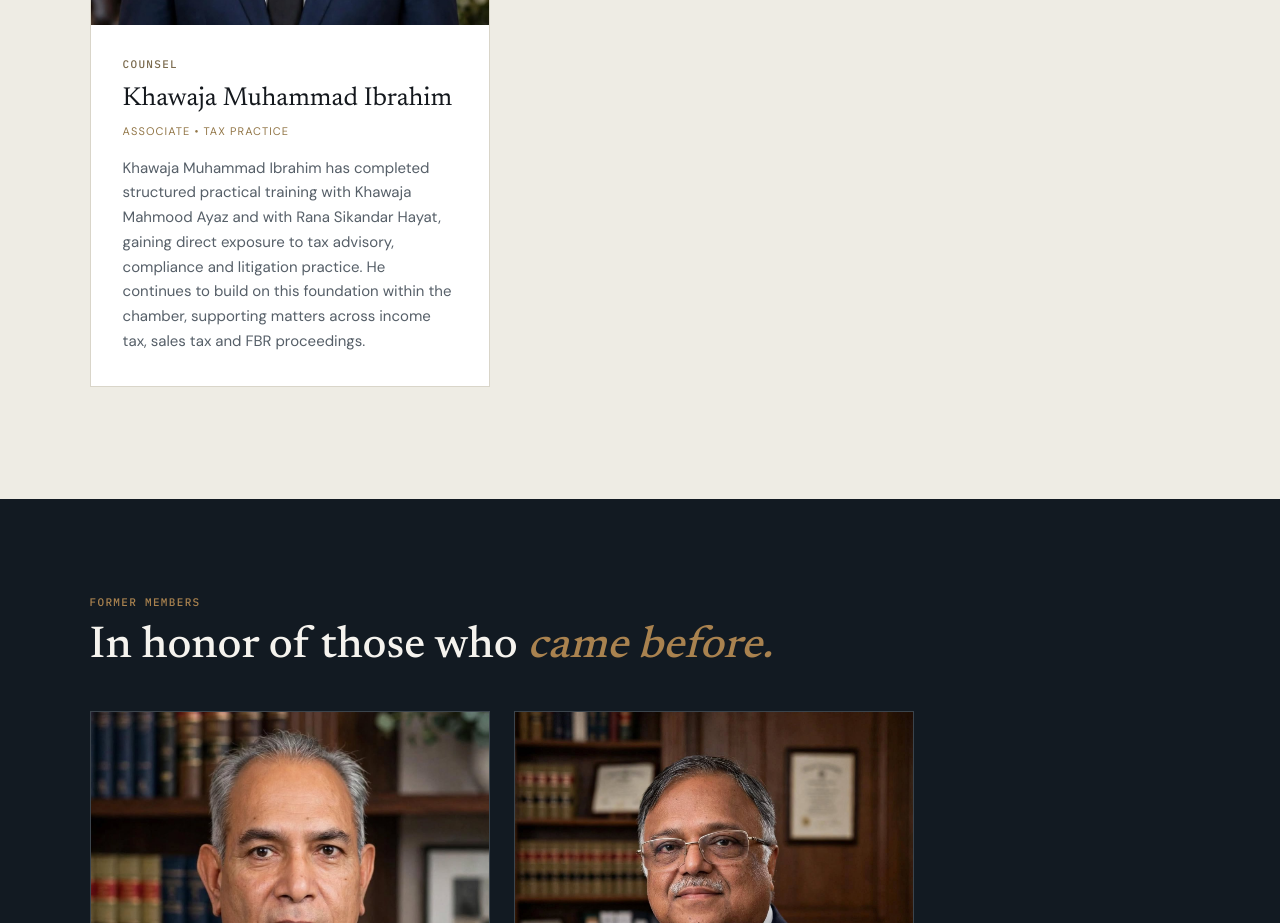
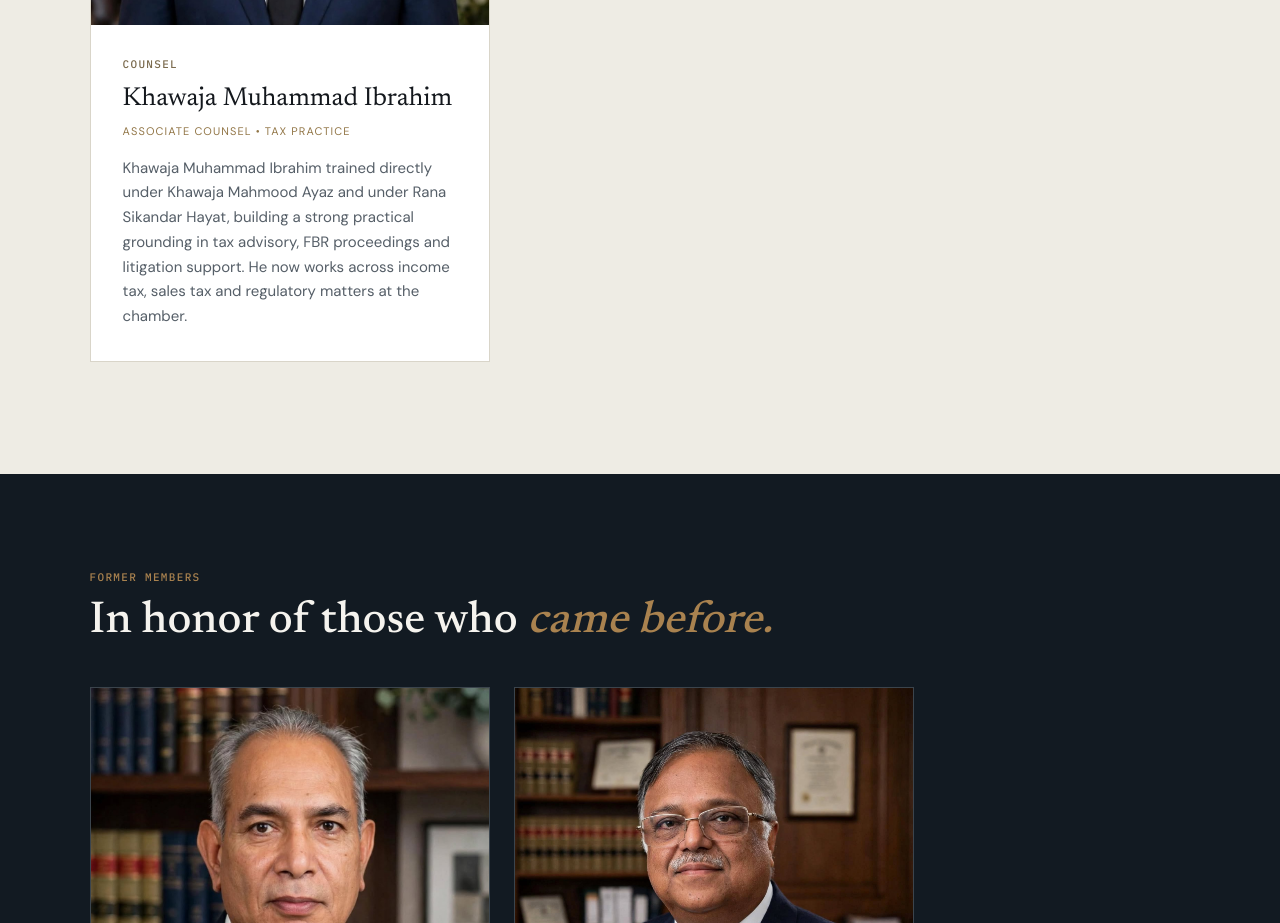
Before and after one commit to KH-M-LAEEQ/Khawaja-and-Associates, a Next.js app: page / in a window 1280 px wide. Shown: the part 2000-2923 px from the top of the page. Built offline with nearby package versions, Linux system fonts and the light colour scheme.

Commit message:
Strengthen Khawaja Muhammad Ibrahim's designation and bio wording

```diff
--- a/app/page.js
+++ b/app/page.js
@@ -145,13 +145,12 @@ export default function HomePage() {
             <div className="eyebrow mb-2">COUNSEL</div>
             <h3 className="font-serif text-[26px] my-1">Khawaja Muhammad Ibrahim</h3>
             <p className="text-[11px] tracking-[0.1em] uppercase text-[#927647] mb-4">
-              Associate • Tax Practice
+              Associate Counsel • Tax Practice
             </p>
             <p className="text-body-m text-graphite m-0">
-              Khawaja Muhammad Ibrahim has completed structured practical training with Khawaja Mahmood
-              Ayaz and with Rana Sikandar Hayat, gaining direct exposure to tax advisory, compliance and
-              litigation practice. He continues to build on this foundation within the chamber, supporting
-              matters across income tax, sales tax and FBR proceedings.
+              Khawaja Muhammad Ibrahim trained directly under Khawaja Mahmood Ayaz and under Rana Sikandar
+              Hayat, building a strong practical grounding in tax advisory, FBR proceedings and litigation
+              support. He now works across income tax, sales tax and regulatory matters at the chamber.
             </p>
           </div>
         </article>
```
